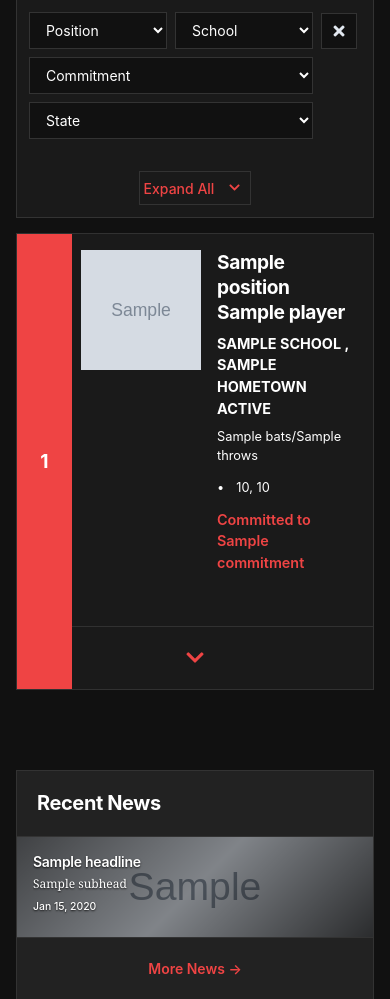
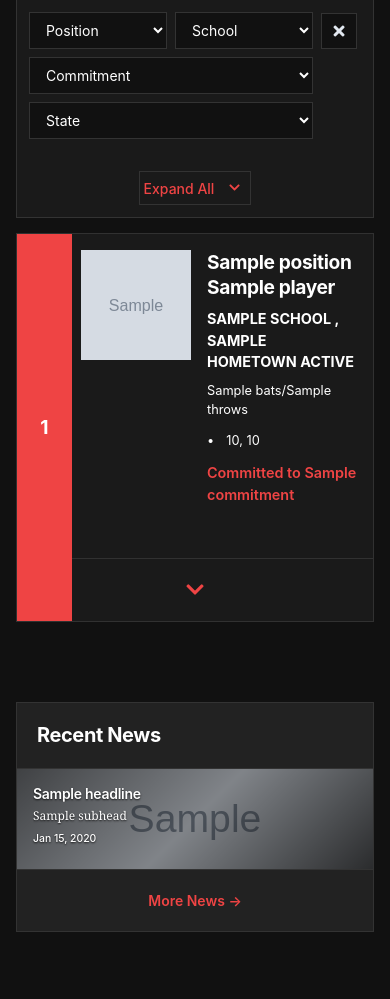
Before and after one commit to jeremyjbowers/over_slot, a Django app: template overslot/templates/rankings_detail.html in a window 390 px wide. Shown: the part 605-1604 px from the top of the page. After the commit the page ends 1537 px from the top, so only its background shows below. Run offline with Django 3.2, Linux system fonts and the light colour scheme; the template is opened without the code that fills it: most values are stand-ins (such as "Sample title", 1, 10 or a date in 2020); grey boxes marked "Sample" are stand-in pictures; parts of the project's set-up code (start-up, migrations or seed data) failed here and were passed over.

Commit message:
tighten up player cards, add back in age at draft

```diff
--- a/overslot/templates/includes/player_ranking_card.html
+++ b/overslot/templates/includes/player_ranking_card.html
@@ -22,6 +22,9 @@
             </h3>
 
             <div class="player-position-school">
+                {% if player_ranking.age_at_draft %}
+                    {{ player_ranking.age_at_draft }} &bull;
+                {% endif %}
                 {% if player_ranking.level == 'High School' %}
                     {% if player_ranking.school %}
                         {{ player_ranking.school }}{% if 'HS' not in player_ranking.school %} HS{% endif %}
--- a/overslot/templates/rankings_detail.html
+++ b/overslot/templates/rankings_detail.html
@@ -106,7 +106,7 @@
 
 .player-card-content {
     display: grid;
-    grid-template-columns: 1fr auto 200px;
+    grid-template-columns: 1fr auto 125px;
     align-items: center;
     padding: 0;
     padding-left: 6rem;
@@ -115,8 +115,8 @@
 }
 
 .player-photo-container {
-    width: 200px;
-    height: 200px;
+    width: 125px;
+    height: 125px;
     flex-shrink: 0;
     position: relative;
     align-self: stretch;
@@ -350,7 +350,7 @@
     }
 
     .player-card-content {
-        grid-template-columns: 140px 1fr;
+        grid-template-columns: 125px 1fr;
         padding: 1.25rem;
         padding-left: 5rem;
         gap: 1.25rem;
@@ -365,8 +365,8 @@
     }
 
     .player-photo-container {
-        width: 140px;
-        height: 140px;
+        width: 125px;
+        height: 125px;
         order: 1;
         align-self: start;
     }
@@ -433,7 +433,7 @@
 /* Very small mobile - improved layout */
 @media screen and (max-width: 480px) {
     .player-card-content {
-        grid-template-columns: 120px 1fr;
+        grid-template-columns: 110px 1fr;
         padding: 1rem;
         padding-left: 4rem;
         gap: 1rem;
@@ -448,8 +448,8 @@
     }
 
     .player-photo-container {
-        width: 120px;
-        height: 120px;
+        width: 110px;
+        height: 110px;
         order: 1;
         align-self: start;
     }
```
